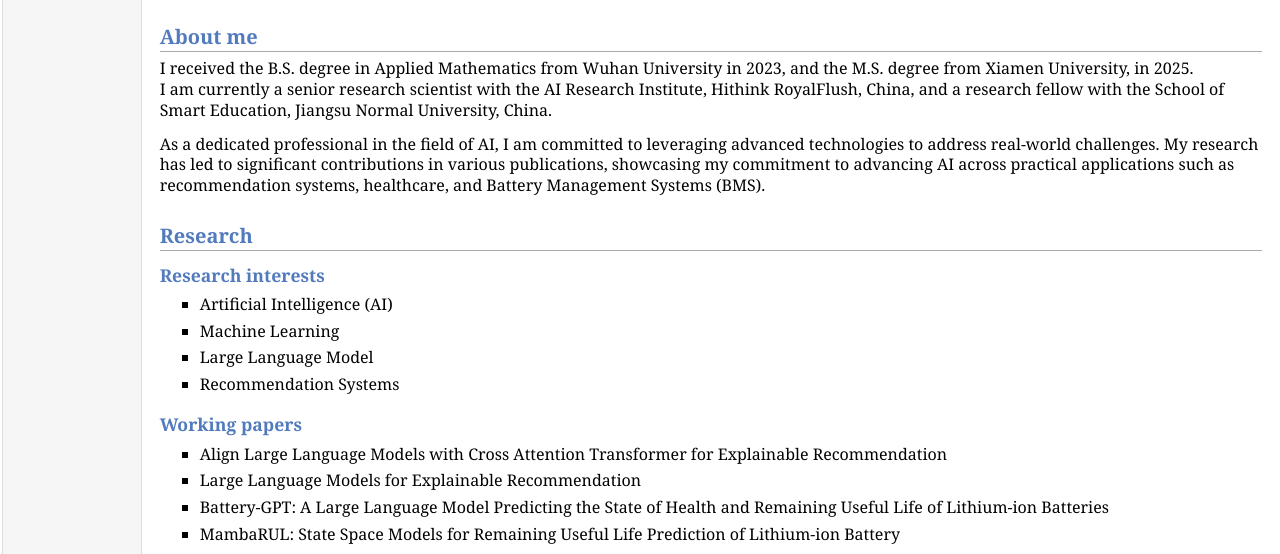
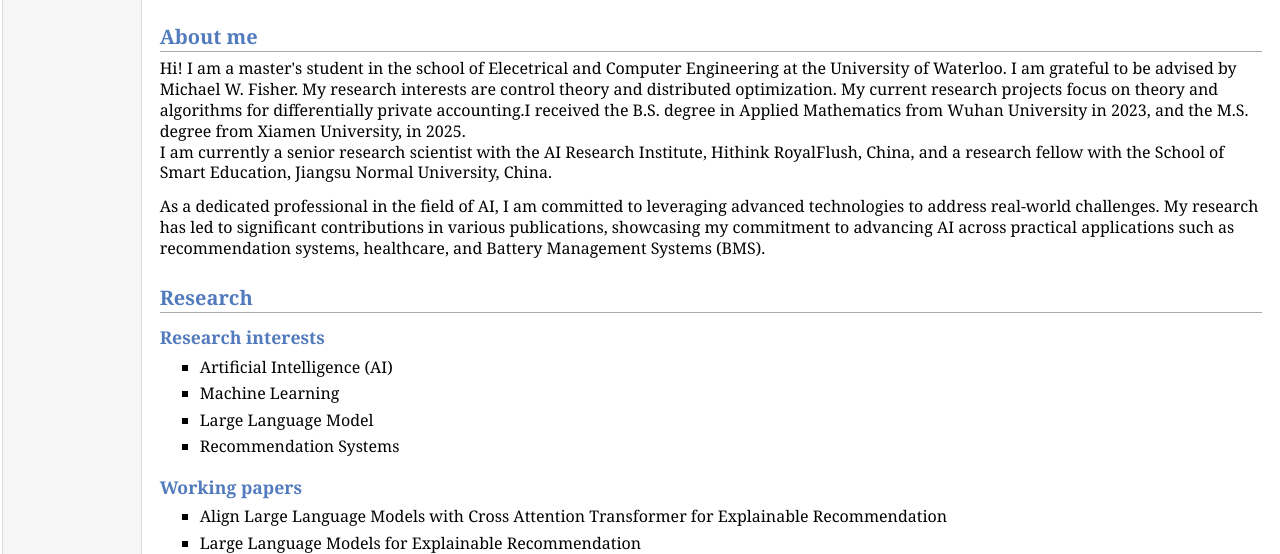
Before and after one commit to John-ZhongFang/John-ZhongFang.github.io, a plain HTML site: page index.html in a window 1280 px wide. Shown: the part 246-800 px from the top of the page. Drawn offline with Linux system fonts and the light colour scheme.

Commit message:
Update index.html

```diff
--- a/index.html
+++ b/index.html
@@ -35,7 +35,9 @@ Xuzhou, China<br />
 E-mail: <a href="mailto:z4fang@uwaterloo.ca">z4fang@uwaterloo.ca</a></p>
 </td></tr></table>
 <h2>About me</h2>
-<p>I received the B.S. degree in Applied Mathematics from Wuhan University in 2023, and the M.S. degree from Xiamen University, in 2025.<br />
+<p>Hi! I am a master's student in the school of Elecetrical and Computer Engineering at the University of Waterloo. I am grateful to be advised by Michael W. Fisher.
+
+My research interests are control theory and distributed optimization. My current research projects focus on theory and algorithms for differentially private accounting.I received the B.S. degree in Applied Mathematics from Wuhan University in 2023, and the M.S. degree from Xiamen University, in 2025.<br />
 I am currently a senior research scientist with the AI Research Institute, Hithink RoyalFlush, China, and a research fellow with the School of Smart Education, Jiangsu Normal University, China.</p>
 <p>As a dedicated professional in the field of AI, I am committed to leveraging advanced technologies to address real-world challenges. My research has led to significant contributions in various publications, showcasing my commitment to advancing AI across practical applications such as recommendation systems, healthcare, and Battery Management Systems (BMS).</p>
 <h2>Research</h2>
```
